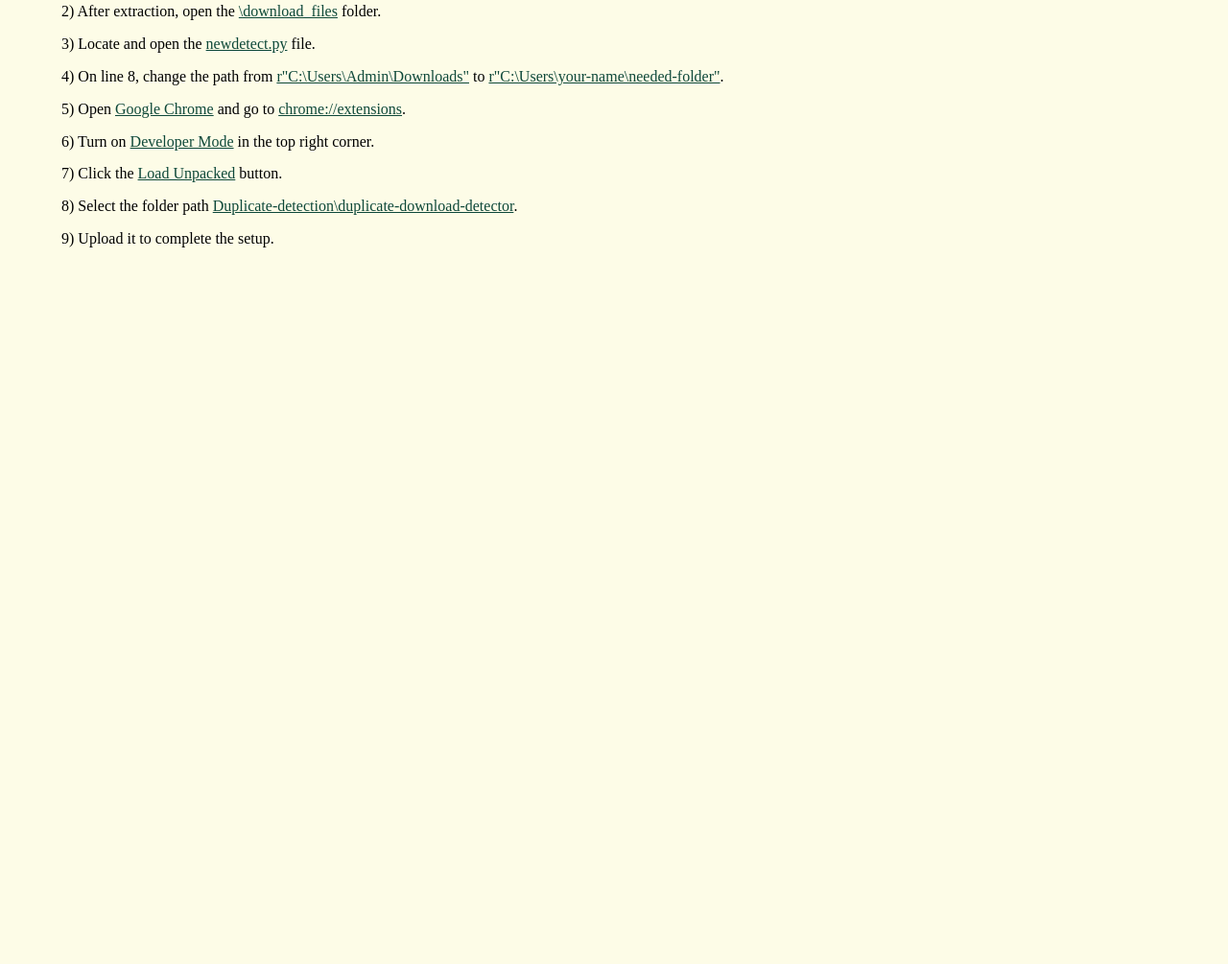
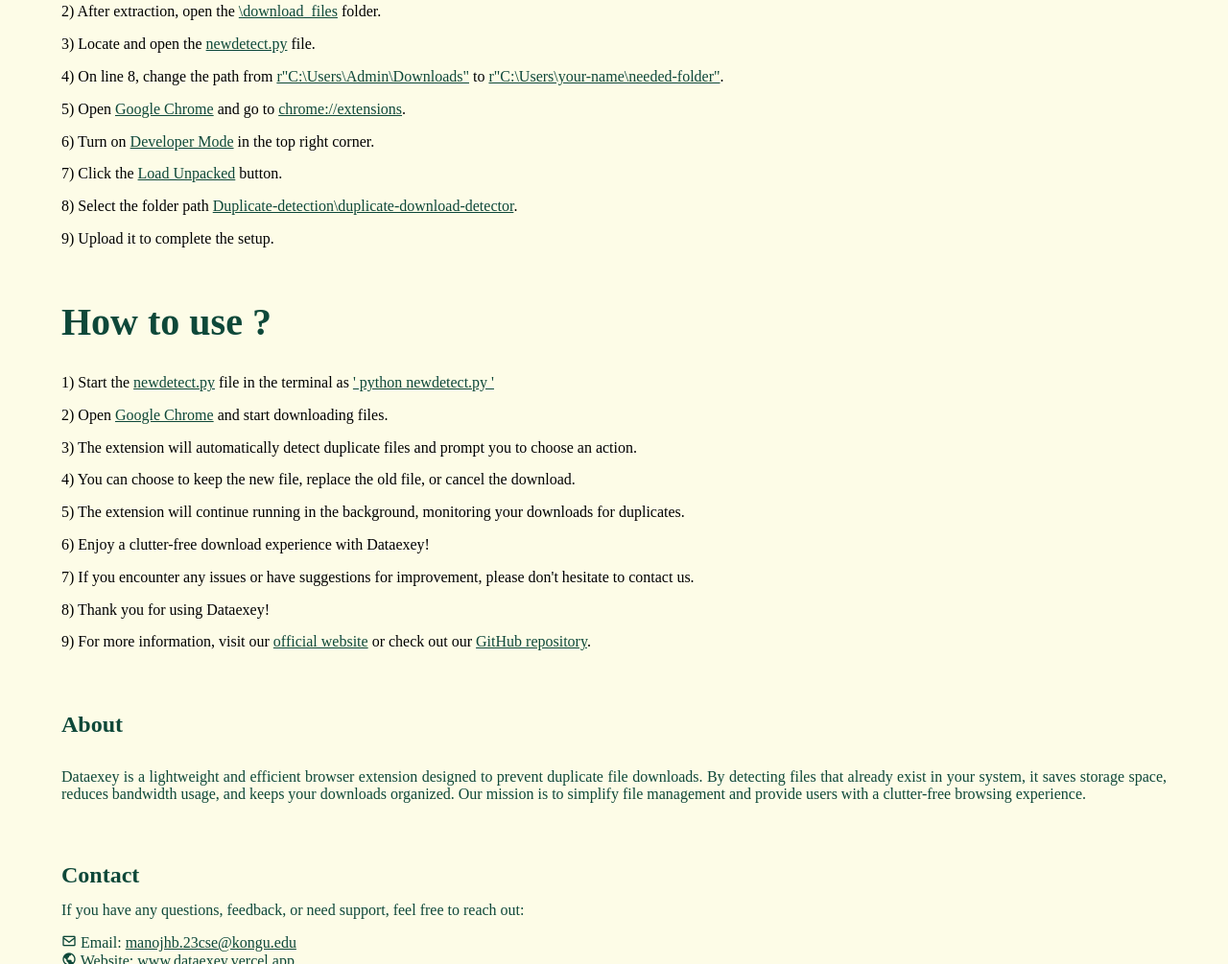
Before and after one commit to Im-gowtham-cd/dataexey, a plain HTML site: page index.html in a window 1280 px wide. Shown: the part 961-1966 px from the top of the page at 96% size. Before the commit the page ends 1250 px from the top, so only its background shows below. Drawn offline with nearby package versions, Linux system fonts and the light colour scheme.

Commit message:
How to use and contact and about section

```diff
--- a/index.css
+++ b/index.css
@@ -302,3 +302,25 @@ u{
     /* background-color: #0e4839; */
     color: #0e4839;
 }
+
+#about,#contact{
+    height: 20vh;
+    width: 90%;
+    margin: 15px 5%;
+    /* border: 1px solid #0e4839; */
+    display: flex;
+    flex-direction: column;
+    justify-content: space-evenly;
+}
+
+#about,#contact p,h2{
+    /* font-size: 20px; */
+    color: #0e4839;
+    text-align: justify;
+}
+
+#contact ul,a{
+    list-style: none;
+    color: #0e4839;
+    /* text-decoration: none; */
+}
--- a/index.html
+++ b/index.html
@@ -18,8 +18,8 @@
 
         <span>
             <a href="">Home</a>
-            <a href="">About</a>
-            <a href="">Contact</a>
+            <a href="#about">About</a>
+            <a href="#contact">Contact</a>
         </span>
 
         <span>
@@ -48,22 +48,7 @@
     <p class="version-title">Version</p>
 
     <div class="version-download" id="version-download">
-        <!-- <div class="version-download-content">
-            <p>Version 1.0</p>
-            <p>
-                Dataexey 1.0 is the initial release of the browser extension. It includes basic features such as
-                duplicate file detection and prevention.
-            </p>
-            <a href="./Duplicate-detection.zip" download="./Duplicate-detection.zip">Dataexey 1.0 <i class='bx bx-download bx-sm'></i></a>
-        </div>
-        <div class="version-download-content">
-            <p>Version 1.1</p>
-            <p>
-                Dataexey 1.1 is the initial release of the browser extension. It includes basic features such as
-                duplicate file detection and prevention.
-            </p>
-            <a href="./Duplicate-detection.zip" download="./Duplicate-detection.zip">Dataexey 1.1 <i class='bx bx-download bx-sm'></i></a>
-        </div> -->
+
     </div>
 
     <p class="version-title">Guideline for setup</p>
@@ -73,7 +58,8 @@
         <p>2) After extraction, open the <u>\download_files</u> folder.</p>
         <p>3) Locate and open the <u>newdetect.py</u> file.</p>
         <p>4) On line 8, change the path from <u>r"C:\Users\Admin\Downloads"</u> to
-            <u>r"C:\Users\your-name\needed-folder"</u>.</p>
+            <u>r"C:\Users\your-name\needed-folder"</u>.
+        </p>
         <p>5) Open <u>Google Chrome</u> and go to <u>chrome://extensions</u>.</p>
         <p>6) Turn on <u>Developer Mode</u> in the top right corner.</p>
         <p>7) Click the <u>Load Unpacked</u> button.</p>
@@ -81,6 +67,43 @@
         <p>9) Upload it to complete the setup.</p>
     </ul>
 
+    <p class="version-title">How to use ?</p>
+
+    <ul class="instruction">
+        <p>1) Start the <u>newdetect.py</u> file in the terminal as <u>' python newdetect.py '</u></p>
+        <p>2) Open <u>Google Chrome</u> and start downloading files.</p>
+        <p>3) The extension will automatically detect duplicate files and prompt you to choose an action.</p>
+        <p>4) You can choose to keep the new file, replace the old file, or cancel the download.</p>
+        <p>5) The extension will continue running in the background, monitoring your downloads for duplicates.</p>
+        <p>6) Enjoy a clutter-free download experience with Dataexey!</p>
+        <p>7) If you encounter any issues or have suggestions for improvement, please don't hesitate to contact us.</p>
+        <p>8) Thank you for using Dataexey!</p>
+        <p>9) For more information, visit our <u>official website</u> or check out our <u>GitHub repository</u>.</p>
+    </ul>
+
+    <section id="about">
+        <h2>About</h2>
+        <p>
+            Dataexey is a lightweight and efficient browser extension designed to prevent duplicate file downloads.
+            By detecting files that already exist in your system, it saves storage space, reduces bandwidth usage,
+            and keeps your downloads organized. Our mission is to simplify file management and provide users with
+            a clutter-free browsing experience.
+        </p>
+    </section>
+
+    <section id="contact">
+        <h2>Contact</h2>
+        <p>If you have any questions, feedback, or need support, feel free to reach out:</p>
+        <ul>
+            <li><i class='bx bx-envelope'></i> Email: <a
+                    href="mailto:manojhb.23cse@kongu.edu">manojhb.23cse@kongu.edu</a></li>
+            <li><i class='bx bx-world'></i> Website: <a href="https://dataexey.vercel.app"
+                    target="_blank">www.dataexey.vercel.app</a>
+            </li>
+            <li><i class='bx bxl-github'></i> GitHub: <a href="github.com/Im-gowtham-cd/dataexey"
+                    target="_blank">github.com/Im-gowtham-cd/dataexey</a></li>
+        </ul>
+    </section>
 
     <script src="./index.js"></script>
 
```
